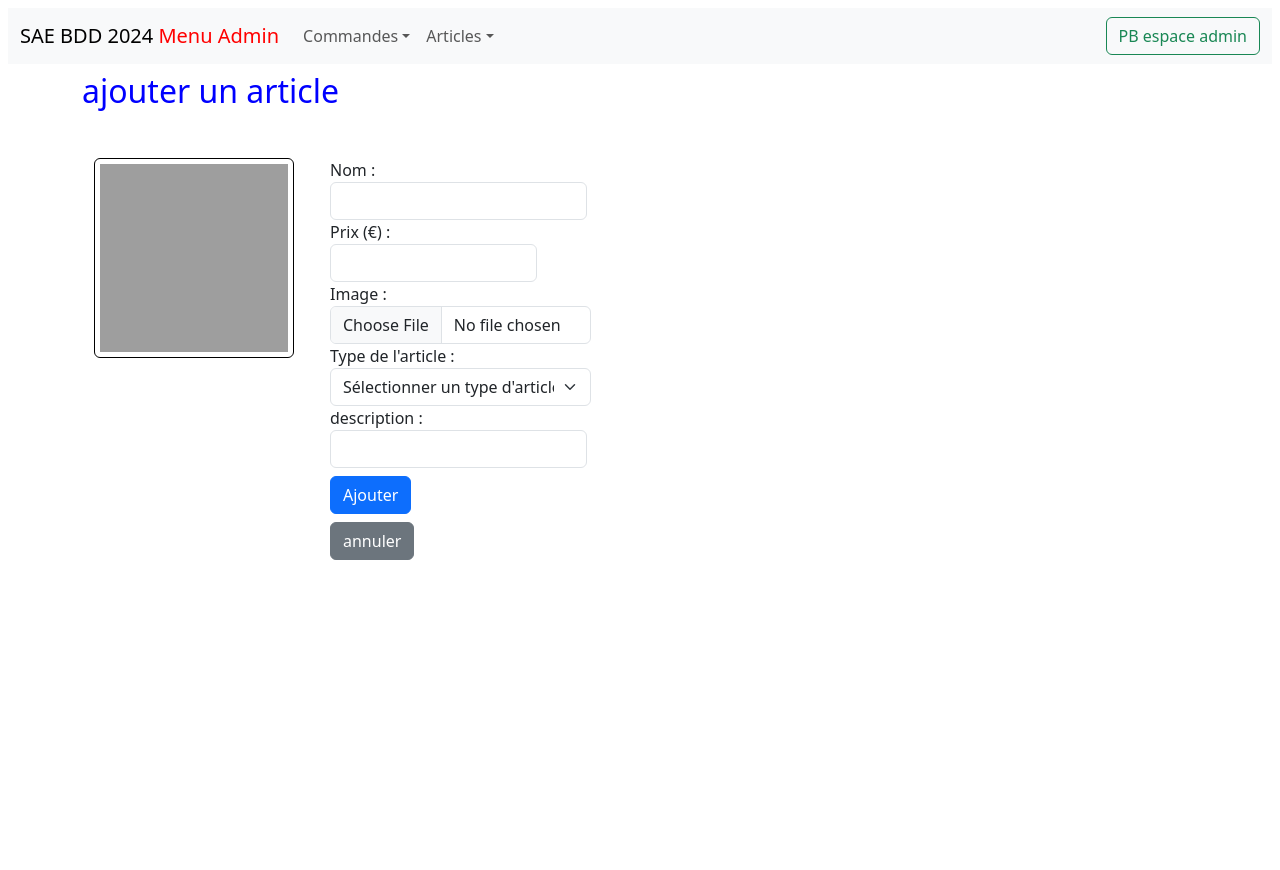
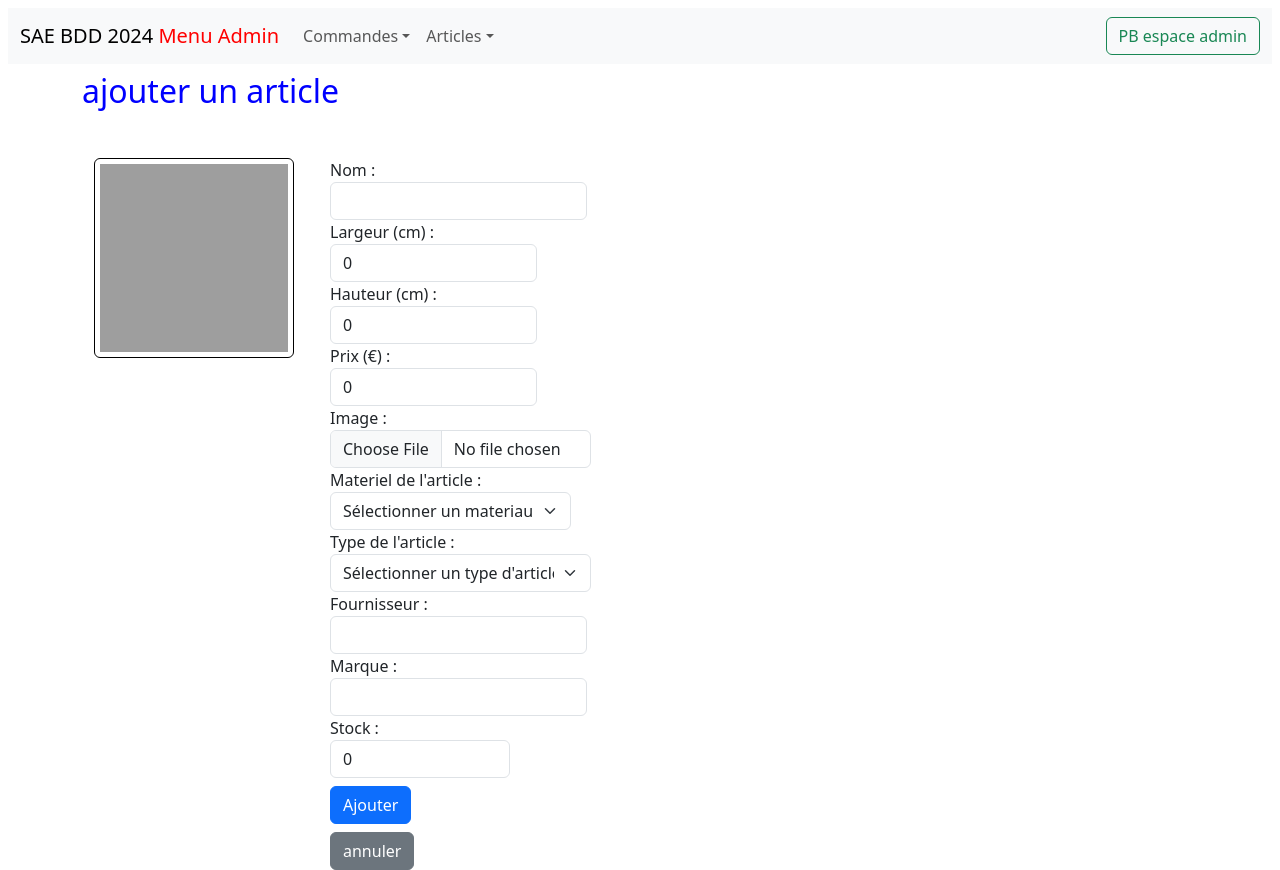
Before and after one commit to Quentin0312/but1s2_sae345, a Flask app: template templates/admin/article/add_article.html in a window 1280 px wide. Before the commit the page ends 560 px from the top, so only its background shows below. Run offline with Flask 3, Linux system fonts and the light colour scheme; the template is opened without the code that fills it, so the values that code supplies are empty; some libraries are stand-ins or nearby versions; grey boxes are pictures that could not be loaded.

Commit message:
Finished add article and started edit

```diff
--- a/templates/admin/article/add_article.html
+++ b/templates/admin/article/add_article.html
@@ -7,35 +7,64 @@
 {% block body %}
     <h2>ajouter un article</h2>
     <div class="row mt-5">
-        <img class="card-img-top rounded mx-4 d-block"  style="width:200px; height:200px; border: 1px solid black; padding: 5px;" id="img_output" src="{{ url_for('static', filename = 'images/')}}no_photo.jpeg" alt="">
+        <img class="card-img-top rounded mx-4 d-block"
+             style="width:200px; height:200px; border: 1px solid black; padding: 5px;" id="img_output"
+             src="{{ url_for('static', filename = 'images/') }}no_photo.jpeg" alt="">
         <div class="w-25">
             <form class="w-190" method="post" action="/admin/article/add" enctype="multipart/form-data">
                 <label for="nom">Nom :
-                    <input name="nom" type="text" value=""  class="form-control" required>
+                    <input name="nom" type="text" value="" class="form-control" required>
+                </label>
+                <label for="largeur">Largeur (cm) :
+                    <input name="largeur" type="number" min="0.0" step="0.01" max="2147483647" value="0"
+                           class="form-control" required>
+                </label>
+                <label for="hauteur">Hauteur (cm) :
+                    <input name="hauteur" type="number" min="0.0" step="0.01" max="2147483647" value="0"
+                           class="form-control" required>
                 </label>
                 <label for="prix">Prix (€) :
-                    <input name="prix" type="number" min="0.0" step="0.01" max="2147483647" value=""  class="form-control" required>
+                    <input name="prix" type="number" min="0.0" step="0.01" max="2147483647" value="0"
+                           class="form-control" required>
                 </label>
                 <label for="image"> Image :
-                    <input name="image" type="file" onchange="loadFile(event)"   class="form-control">
+                    <input name="image" type="file" onchange="loadFile(event)" class="form-control">
                 </label>
 
+
+                <label for="materiau_id">Materiel de l'article :
+                    <select name="materiau_id" required class="form-select">
+                        <option value="">Sélectionner un materiau</option>
+                        {% for materiau in materiaux %}
+                            <option value="{{ materiau.id_materiau }}"> {{ materiau.libelle_materiau }}</option>
+                        {% endfor %}
+                    </select>
+                </label>
                 <label for="type_article_id">Type de l'article :
                     <select name="type_article_id" required class="form-select">
                         <option value="">Sélectionner un type d'article</option>
                         {% for type in types_article %}
-                             <option value="{{ type.id_type_article }}"> {{ type.libelle }}</option>
+                            <option value="{{ type.id_type }}"> {{ type.libelle_type }}</option>
                         {% endfor %}
                     </select>
                 </label>
-                <label for="description">description :
-                    <input name="description" type="text" class="form-control" >
+                <label for="fournisseur">Fournisseur :
+                    <input name="fournisseur" type="text" class="form-control">
+                </label>
+                <label for="marque">Marque :
+                    <input name="marque" type="text" class="form-control">
+                </label>
+                <label for="stock">Stock :
+                    <input name="stock" type="number" min="0" step="1" max="2147483647" value="0"
+                           class="form-control" required>
                 </label>
                 <label for="submit">
                     <input name="submit" type="submit" value="Ajouter" class="btn btn-primary mt-2">
                 </label>
             </form>
-        <a href="/admin/article/show"><button class="btn btn-secondary mt-2">annuler</button></a>
+            <a href="/admin/article/show">
+                <button class="btn btn-secondary mt-2">annuler</button>
+            </a>
         </div>
     </div>
 {% endblock %}
--- a/templates/admin/article/edit_article.html
+++ b/templates/admin/article/edit_article.html
@@ -42,9 +42,6 @@ types_article : tableau de dictionnaires
                                  <option value="{{ type.id_type_article }}" {% if type.id_type_article == article.type_article_id %} selected {% endif %}> {{ type.libelle }}</option>
                             {% endfor %}
                         </select>
-                    </label>
-                    <label for="description">Description :
-                        <input name="description" type="text" value="{{ article.description }}" class="form-control">
                     </label>
                     <button class="btn btn-primary mt-2">
                                 Modifier
```
Also changed, not shown: controllers/admin_article.py (+54 -38 lines).
